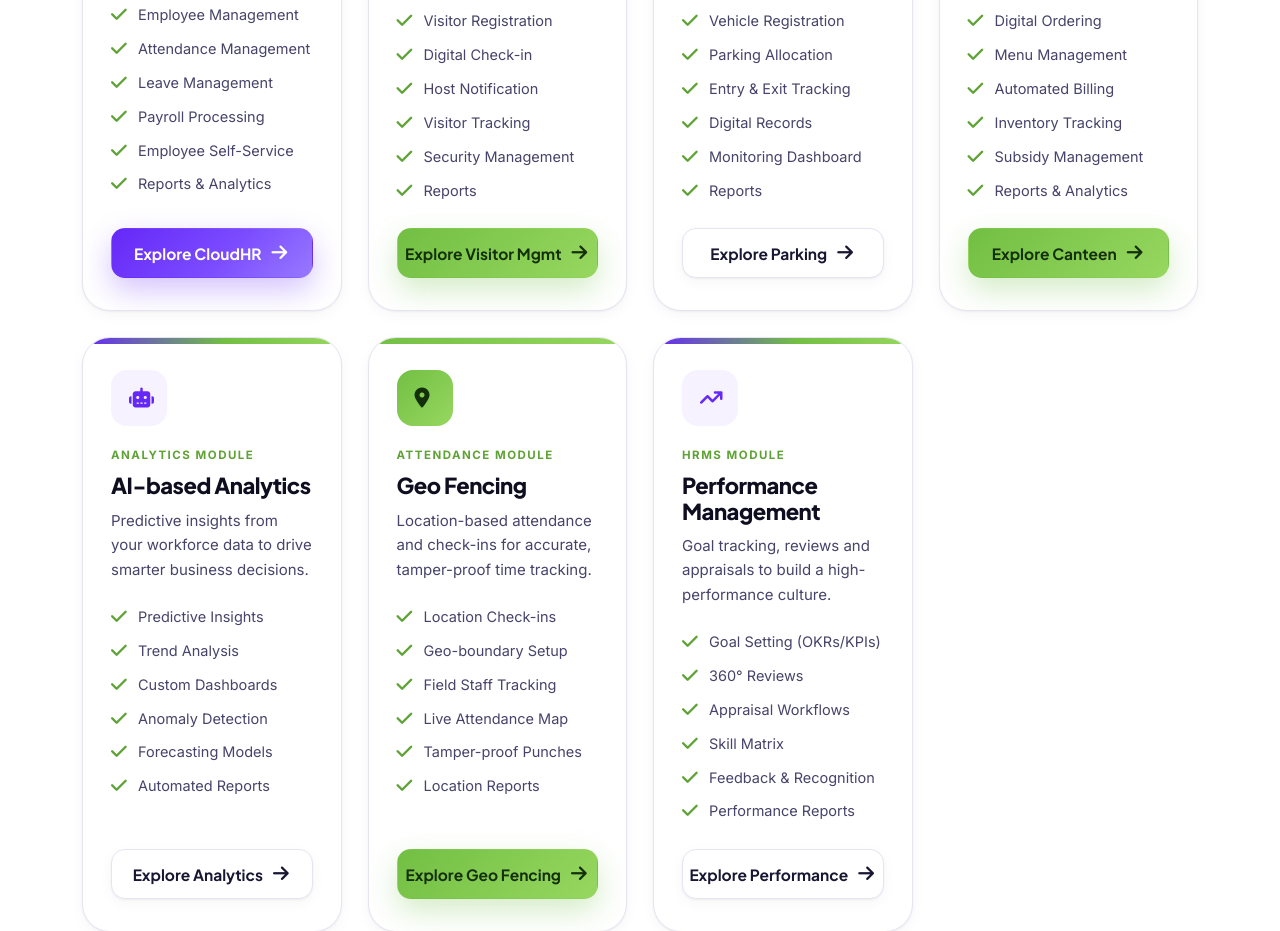
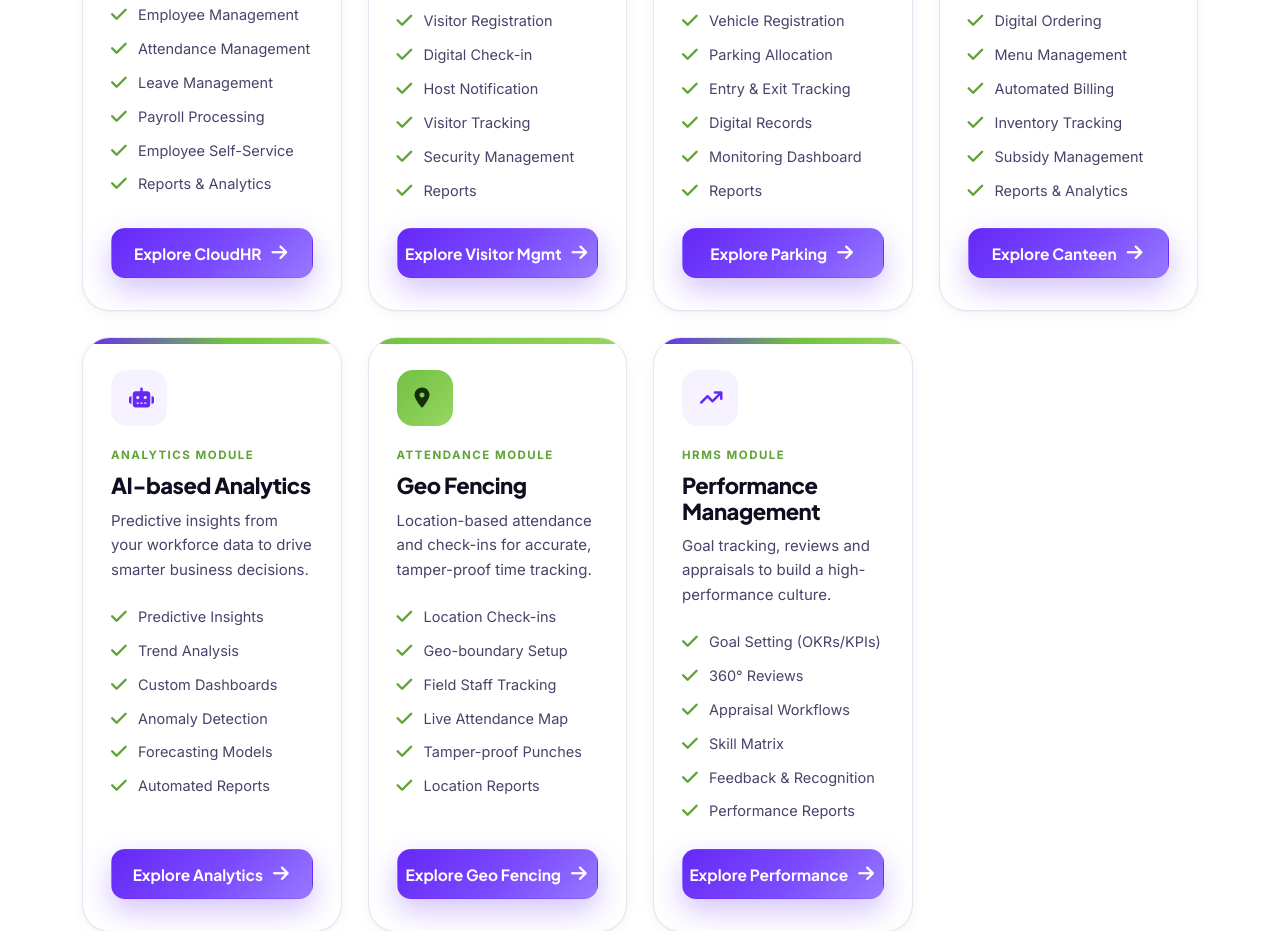
Before and after one commit to gcloudabinesh-lgtm/in4cloud.in, a plain HTML site: page index.html in a window 1280 px wide. Shown: the part 2036-2967 px from the top of the page. Drawn offline with Linux system fonts and the light colour scheme.

Commit message:
4th correction

```diff
--- a/index.html
+++ b/index.html
@@ -227,7 +227,7 @@
               <li><i class="ico fa-solid fa-check" aria-hidden="true"></i><span>Security Management</span></li>
               <li><i class="ico fa-solid fa-check" aria-hidden="true"></i><span>Reports</span></li>
             </ul>
-            <a class="btn btn-green btn-block prod-cta" href="visitor-management.html">Explore Visitor Mgmt<i class="ico fa-solid fa-arrow-right" aria-hidden="true"></i></a>
+            <a class="btn btn-primary btn-block prod-cta" href="visitor-management.html">Explore Visitor Mgmt<i class="ico fa-solid fa-arrow-right" aria-hidden="true"></i></a>
           </article>
 
           <article class="product-card mixed reveal" style="--rd:.16s">
@@ -243,7 +243,7 @@
               <li><i class="ico fa-solid fa-check" aria-hidden="true"></i><span>Monitoring Dashboard</span></li>
               <li><i class="ico fa-solid fa-check" aria-hidden="true"></i><span>Reports</span></li>
             </ul>
-            <a class="btn btn-ghost btn-block prod-cta" href="parking-management.html">Explore Parking<i class="ico fa-solid fa-arrow-right" aria-hidden="true"></i></a>
+            <a class="btn btn-primary btn-block prod-cta" href="parking-management.html">Explore Parking<i class="ico fa-solid fa-arrow-right" aria-hidden="true"></i></a>
           </article>
           <article class="product-card green reveal" style="--rd:.24s">
             <span class="icon-badge green"><i class="ico fa-solid fa-utensils" aria-hidden="true"></i></span>
@@ -258,7 +258,7 @@
               <li><i class="ico fa-solid fa-check" aria-hidden="true"></i><span>Subsidy Management</span></li>
               <li><i class="ico fa-solid fa-check" aria-hidden="true"></i><span>Reports &amp; Analytics</span></li>
             </ul>
-            <a class="btn btn-green btn-block prod-cta" href="canteen-management.html">Explore Canteen<i class="ico fa-solid fa-arrow-right" aria-hidden="true"></i></a>
+            <a class="btn btn-primary btn-block prod-cta" href="canteen-management.html">Explore Canteen<i class="ico fa-solid fa-arrow-right" aria-hidden="true"></i></a>
           </article>
 
           <article class="product-card mixed reveal" style="--rd:.32s">
@@ -274,7 +274,7 @@
               <li><i class="ico fa-solid fa-check" aria-hidden="true"></i><span>Forecasting Models</span></li>
               <li><i class="ico fa-solid fa-check" aria-hidden="true"></i><span>Automated Reports</span></li>
             </ul>
-            <a class="btn btn-ghost btn-block prod-cta" href="ai-analytics.html">Explore Analytics<i class="ico fa-solid fa-arrow-right" aria-hidden="true"></i></a>
+            <a class="btn btn-primary btn-block prod-cta" href="ai-analytics.html">Explore Analytics<i class="ico fa-solid fa-arrow-right" aria-hidden="true"></i></a>
           </article>
 
           <article class="product-card green reveal" style="--rd:.4s">
@@ -290,7 +290,7 @@
               <li><i class="ico fa-solid fa-check" aria-hidden="true"></i><span>Tamper-proof Punches</span></li>
               <li><i class="ico fa-solid fa-check" aria-hidden="true"></i><span>Location Reports</span></li>
             </ul>
-            <a class="btn btn-green btn-block prod-cta" href="geo-fencing.html">Explore Geo Fencing<i class="ico fa-solid fa-arrow-right" aria-hidden="true"></i></a>
+            <a class="btn btn-primary btn-block prod-cta" href="geo-fencing.html">Explore Geo Fencing<i class="ico fa-solid fa-arrow-right" aria-hidden="true"></i></a>
           </article>
 
           <article class="product-card mixed reveal" style="--rd:.48s">
@@ -306,7 +306,7 @@
               <li><i class="ico fa-solid fa-check" aria-hidden="true"></i><span>Feedback &amp; Recognition</span></li>
               <li><i class="ico fa-solid fa-check" aria-hidden="true"></i><span>Performance Reports</span></li>
             </ul>
-            <a class="btn btn-ghost btn-block prod-cta" href="performance-management.html">Explore Performance<i class="ico fa-solid fa-arrow-right" aria-hidden="true"></i></a>
+            <a class="btn btn-primary btn-block prod-cta" href="performance-management.html">Explore Performance<i class="ico fa-solid fa-arrow-right" aria-hidden="true"></i></a>
           </article>
         </div>
 
```
